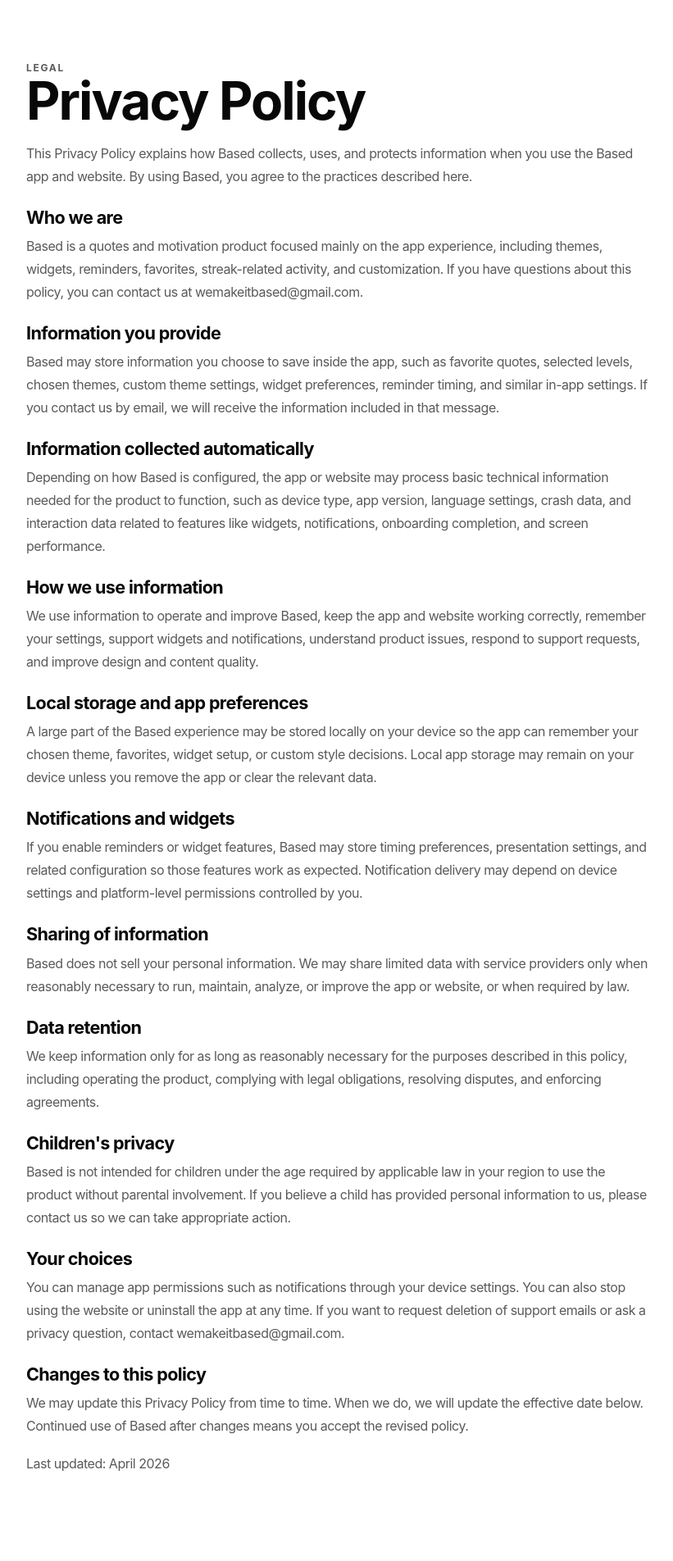
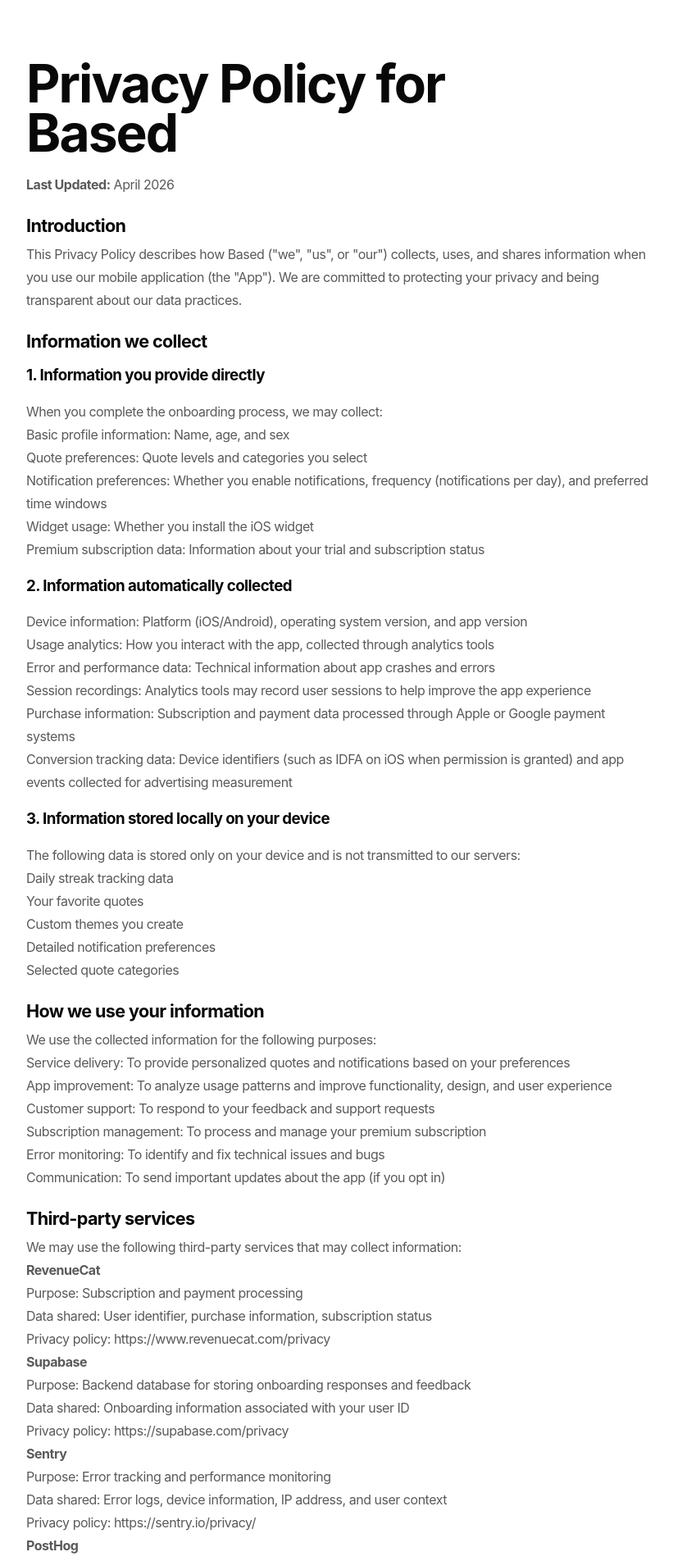
Before and after one commit to wemakeitbased/based, a Next.js app: page /privacy in a window 1280 px wide. Shown: the top 1904 px of the page at 82% size, without its empty margins (228-1049 px from the left). Before the commit the page ends 1871 px from the top, so only its background shows below. Built offline with nearby package versions, Linux system fonts and the light colour scheme.

Commit message:
Revise Privacy Policy content and structure

```diff
--- a/app/privacy/page.tsx
+++ b/app/privacy/page.tsx
@@ -1,127 +1,272 @@
 export default function PrivacyPage() {
   return (
     <main className="legalPage">
-      <p className="eyebrow">Legal</p>
-      <h1>Privacy Policy</h1>
+      <h1>Privacy Policy for Based</h1>
+      <p><strong>Last Updated:</strong> April 2026</p>
 
       <section>
+        <h2>Introduction</h2>
         <p>
-          This Privacy Policy explains how Based collects, uses, and protects information
-          when you use the Based app and website. By using Based, you agree to the
-          practices described here.
+          This Privacy Policy describes how Based ("we", "us", or "our") collects,
+          uses, and shares information when you use our mobile application
+          (the "App"). We are committed to protecting your privacy and being
+          transparent about our data practices.
         </p>
       </section>
 
       <section>
-        <h2>Who we are</h2>
+        <h2>Information we collect</h2>
+
+        <h3>1. Information you provide directly</h3>
+        <p>When you complete the onboarding process, we may collect:</p>
+
         <p>
-          Based is a quotes and motivation product focused mainly on the app experience,
-          including themes, widgets, reminders, favorites, streak-related activity, and
-          customization. If you have questions about this policy, you can contact us at
-          wemakeitbased@gmail.com.
+          Basic profile information: Name, age, and sex<br />
+          Quote preferences: Quote levels and categories you select<br />
+          Notification preferences: Whether you enable notifications, frequency
+          (notifications per day), and preferred time windows<br />
+          Widget usage: Whether you install the iOS widget<br />
+          Premium subscription data: Information about your trial and subscription status
+        </p>
+
+        <h3>2. Information automatically collected</h3>
+        <p>
+          Device information: Platform (iOS/Android), operating system version,
+          and app version<br />
+          Usage analytics: How you interact with the app, collected through
+          analytics tools<br />
+          Error and performance data: Technical information about app crashes
+          and errors<br />
+          Session recordings: Analytics tools may record user sessions to help
+          improve the app experience<br />
+          Purchase information: Subscription and payment data processed through
+          Apple or Google payment systems<br />
+          Conversion tracking data: Device identifiers (such as IDFA on iOS when
+          permission is granted) and app events collected for advertising measurement
+        </p>
+
+        <h3>3. Information stored locally on your device</h3>
+        <p>
+          The following data is stored only on your device and is not transmitted
+          to our servers:
+        </p>
+
+        <p>
+          Daily streak tracking data<br />
+          Your favorite quotes<br />
+          Custom themes you create<br />
+          Detailed notification preferences<br />
+          Selected quote categories
         </p>
       </section>
 
       <section>
-        <h2>Information you provide</h2>
+        <h2>How we use your information</h2>
+        <p>We use the collected information for the following purposes:</p>
+
         <p>
-          Based may store information you choose to save inside the app, such as favorite
-          quotes, selected levels, chosen themes, custom theme settings, widget
-          preferences, reminder timing, and similar in-app settings. If you contact us by
-          email, we will receive the information included in that message.
+          Service delivery: To provide personalized quotes and notifications
+          based on your preferences<br />
+          App improvement: To analyze usage patterns and improve functionality,
+          design, and user experience<br />
+          Customer support: To respond to your feedback and support requests<br />
+          Subscription management: To process and manage your premium subscription<br />
+          Error monitoring: To identify and fix technical issues and bugs<br />
+          Communication: To send important updates about the app (if you opt in)
         </p>
       </section>
 
       <section>
-        <h2>Information collected automatically</h2>
+        <h2>Third-party services</h2>
+        <p>We may use the following third-party services that may collect information:</p>
+
+        <p><strong>RevenueCat</strong></p>
         <p>
-          Depending on how Based is configured, the app or website may process basic
-          technical information needed for the product to function, such as device type,
-          app version, language settings, crash data, and interaction data related to
-          features like widgets, notifications, onboarding completion, and screen
-          performance.
+          Purpose: Subscription and payment processing<br />
+          Data shared: User identifier, purchase information, subscription status<br />
+          Privacy policy: https://www.revenuecat.com/privacy
         </p>
-      </section>
 
-      <section>
-        <h2>How we use information</h2>
+        <p><strong>Supabase</strong></p>
         <p>
-          We use information to operate and improve Based, keep the app and website
-          working correctly, remember your settings, support widgets and notifications,
-          understand product issues, respond to support requests, and improve design and
-          content quality.
+          Purpose: Backend database for storing onboarding responses and feedback<br />
+          Data shared: Onboarding information associated with your user ID<br />
+          Privacy policy: https://supabase.com/privacy
         </p>
-      </section>
 
-      <section>
-        <h2>Local storage and app preferences</h2>
+        <p><strong>Sentry</strong></p>
         <p>
-          A large part of the Based experience may be stored locally on your device so the
-          app can remember your chosen theme, favorites, widget setup, or custom style
-          decisions. Local app storage may remain on your device unless you remove the app
-          or clear the relevant data.
+          Purpose: Error tracking and performance monitoring<br />
+          Data shared: Error logs, device information, IP address, and user context<br />
+          Privacy policy: https://sentry.io/privacy/
         </p>
-      </section>
 
-      <section>
-        <h2>Notifications and widgets</h2>
+        <p><strong>PostHog</strong></p>
         <p>
-          If you enable reminders or widget features, Based may store timing preferences,
-          presentation settings, and related configuration so those features work as
-          expected. Notification delivery may depend on device settings and platform-level
-          permissions controlled by you.
+          Purpose: Product analytics and session recording<br />
+          Data shared: Usage patterns, user interactions, session replays,
+          device information<br />
+          Privacy policy: https://posthog.com/privacy
         </p>
-      </section>
 
-      <section>
-        <h2>Sharing of information</h2>
+        <p><strong>Apple App Store / Google Play Store</strong></p>
         <p>
-          Based does not sell your personal information. We may share limited data with
-          service providers only when reasonably necessary to run, maintain, analyze, or
-          improve the app or website, or when required by law.
+          Purpose: Payment processing for subscriptions<br />
+          Data shared: Payment information and purchase history handled
+          directly by Apple or Google
+        </p>
+
+        <p><strong>TikTok Pixel</strong></p>
+        <p>
+          Purpose: Conversion tracking and advertising measurement<br />
+          Data shared: Device identifiers (IDFA on iOS when permission is
+          granted) and app events such as installs or purchases<br />
+          Privacy policy: https://www.tiktok.com/legal/privacy-policy
+        </p>
+
+        <p>
+          Opt-out: You can opt out of tracking through iOS App Tracking
+          Transparency settings by denying tracking permission or by going to
+          Settings → Privacy & Security → Tracking on your device.
         </p>
       </section>
 
       <section>
         <h2>Data retention</h2>
+
         <p>
-          We keep information only for as long as reasonably necessary for the purposes
-          described in this policy, including operating the product, complying with legal
-          obligations, resolving disputes, and enforcing agreements.
+          Account data: We retain onboarding data for as long as you use the app.
+          You may request deletion at any time.
+        </p>
+
+        <p>
+          Analytics data: Retained according to third-party provider policies
+          (typically between 90 days and 2 years).
+        </p>
+
+        <p>
+          Local data: Data stored on your device remains until you uninstall the
+          app or clear the app’s data.
         </p>
       </section>
 
       <section>
-        <h2>Children&apos;s privacy</h2>
+        <h2>Data security</h2>
         <p>
-          Based is not intended for children under the age required by applicable law in
-          your region to use the product without parental involvement. If you believe a
-          child has provided personal information to us, please contact us so we can take
-          appropriate action.
+          We implement appropriate technical and organizational measures to
+          protect your personal information including:
+        </p>
+
+        <p>
+          Encrypted connections (HTTPS/TLS)<br />
+          Secure storage practices<br />
+          Regular security updates and monitoring<br />
+          Limited access to personal data by authorized personnel only
+        </p>
+
+        <p>
+          However, no method of internet transmission or electronic storage is
+          completely secure and we cannot guarantee absolute security.
         </p>
       </section>
 
       <section>
-        <h2>Your choices</h2>
+        <h2>Your privacy rights</h2>
         <p>
-          You can manage app permissions such as notifications through your device
-          settings. You can also stop using the website or uninstall the app at any time.
-          If you want to request deletion of support emails or ask a privacy question,
-          contact wemakeitbased@gmail.com.
+          Depending on your location you may have the following rights:
+        </p>
+
+        <p>
+          Access: Request a copy of your personal data<br />
+          Correction: Request correction of inaccurate data<br />
+          Deletion: Request deletion of your personal data<br />
+          Portability: Request your data in a portable format<br />
+          Opt-out: Opt out of analytics or communications<br />
+          Withdraw consent: Withdraw consent for data processing
+        </p>
+
+        <p>
+          To exercise these rights please contact us using the email below.
         </p>
       </section>
 
       <section>
-        <h2>Changes to this policy</h2>
+        <h2>Children's privacy</h2>
         <p>
-          We may update this Privacy Policy from time to time. When we do, we will update
-          the effective date below. Continued use of Based after changes means you accept
-          the revised policy.
+          The app is not intended for children under the age of 13 (or the
+          applicable age of digital consent in your jurisdiction). We do not
+          knowingly collect personal information from children.
         </p>
       </section>
 
       <section>
-        <p>Last updated: April 2026</p>
+        <h2>Push notifications</h2>
+        <p>
+          Based uses local push notifications to deliver quotes based on your
+          preferences.
+        </p>
+
+        <p>
+          Notifications are scheduled locally on your device<br />
+          Based on your selected categories and preferences<br />
+          Optional and can be disabled anytime in settings<br />
+          Not used for marketing or advertising messages
+        </p>
+      </section>
+
+      <section>
+        <h2>Changes to this privacy policy</h2>
+        <p>
+          We may update this Privacy Policy from time to time. We will notify
+          users by updating the "Last Updated" date and publishing the updated
+          policy in the app or website.
+        </p>
+      </section>
+
+      <section>
+        <h2>European users (GDPR)</h2>
+        <p>
+          As this app is operated in the European Union, we comply with the
+          General Data Protection Regulation (GDPR).
+        </p>
+
+        <p>
+          Your rights include access, rectification, erasure, restriction of
+          processing, data portability, objection to processing, and the right
+          to withdraw consent.
+        </p>
+      </section>
+
+      <section>
+        <h2>Contact us</h2>
+
+        <p>
+          If you have questions about this Privacy Policy or our data practices,
+          please contact us:
+        </p>
+
+        <p>
+          Email: wemakeitbased@gmail.com<br />
+          App: Based<br />
+          Location: Denmark
+        </p>
+      </section>
+
+      <section>
+        <h2>Cookie policy</h2>
+        <p>
+          The Based app does not use cookies directly. However, third-party
+          analytics providers may use similar technologies for analytics
+          purposes.
+        </p>
+      </section>
+
+      <section>
+        <p>
+          By using the Based app, you acknowledge that you have read and
+          understood this Privacy Policy and agree to the collection, use,
+          and sharing of information as described.
+        </p>
       </section>
     </main>
   );
```
